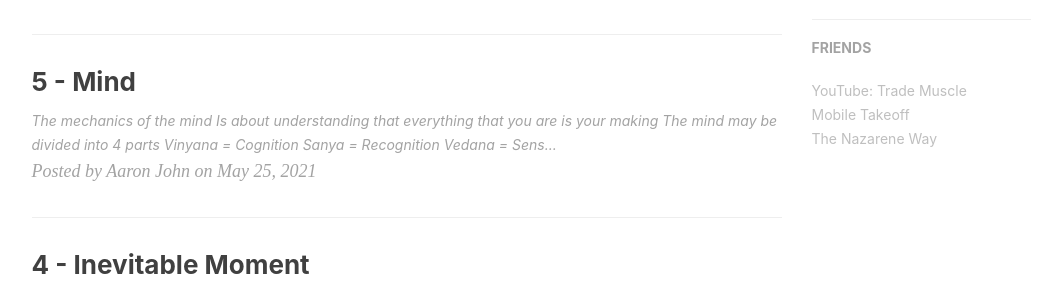
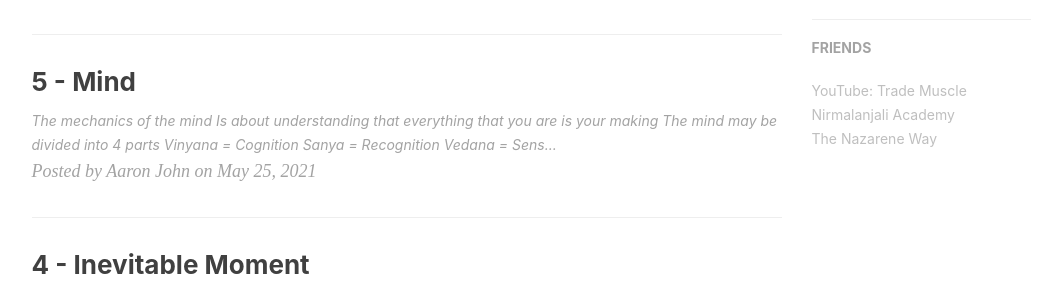
Before and after one commit to aaronjohn2/aaronjohn2.github.io, a Jekyll site: the page built from index.html, in a window 1280 px wide. Shown: the part 932-1228 px from the top of the page, without its empty margins (136-1198 px from the left). Built offline with Jekyll 4.4.1, drawn with Linux system fonts in a browser that asks for light colours; nearby versions of some CDN libraries; the list of posts is cut into pages by our own code; comment, search, counter and statistics services are not loaded.

Commit message:
Update _config.yml

```diff
--- a/_config.yml
+++ b/_config.yml
@@ -108,8 +108,8 @@ friends: [
         title: "YouTube: Trade Muscle",
         href: "https://m.youtube.com/channel/UCXefjj0OBTh8foKemlgC7KQ"
     },{
-        title: "Mobile Takeoff",
-        href: "https://www.mobiletakeoff.com/about-us"
+        title: "Nirmalanjali Academy",
+        href: "https://www.nirmalanjali.art"
     },{
         title: "The Nazarene Way",
         href: "https://www.thenazareneway.com/lords_prayer.htm"
```
